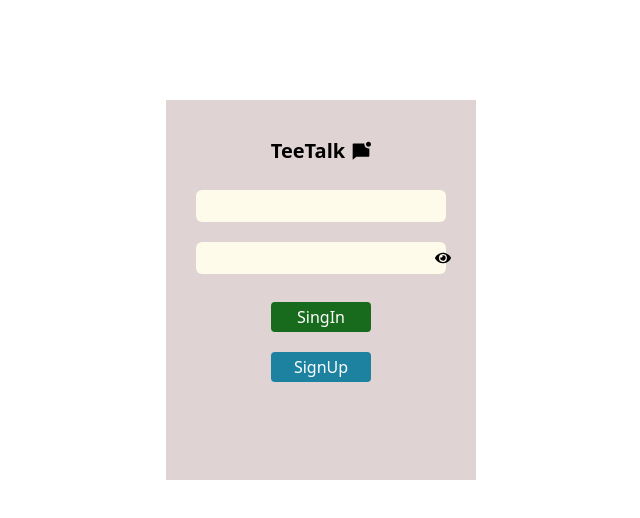
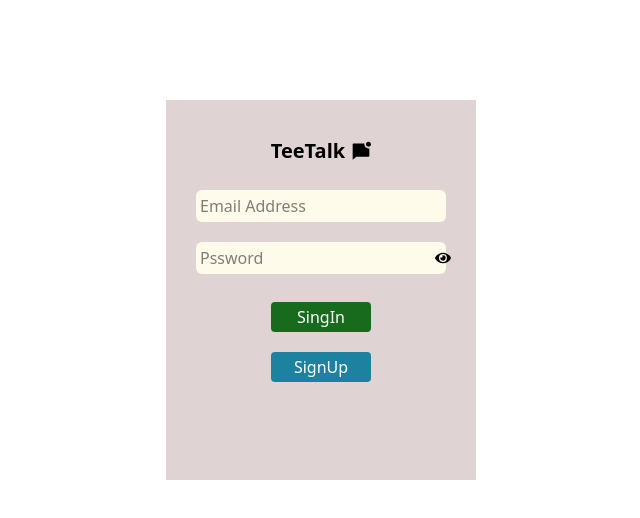
Before and after one commit to moshiurhossain/ReactChatApp-TeeTalk, a React (Vite) app: page / in a window 1280 px wide. Shown: the top 518 px of the page, without its empty margins (319-959 px from the left). Built offline with nearby package versions, Linux system fonts and the light colour scheme.

Commit message:
resgistration nd signin demo full complete

```diff
--- a/src/pages/Resgister.jsx
+++ b/src/pages/Resgister.jsx
@@ -10,7 +10,7 @@ const Resgister = () => {
     <>
      <section id='signin' className=' w-full h-screen '>
         <div  >
-            <div className='w-[310px] h-[380px] bg-[#dfd3d3] pt-4 mx-auto mt-[100px]'>
+            <div className='w-[310px] h-[410px] bg-[#dfd3d3] pt-4 mx-auto mt-[100px]'>
 
                 <div className="iconbox mx-auto w-[50%] flex items-center justify-center gap-1.5 font-bold text-[20px] mt-[20px]">
                     TeeTalk<RiChatUnreadFill />
@@ -18,12 +18,18 @@ const Resgister = () => {
                  <h1 className='text-center text-[24px] font-bold text-lime-800'>Registration</h1>
                 {/* input box starts */}
                 <div className="inputbox flex justify-center items-center py-2 mt-2 flex-col">
-                <input className='w-[250px] p-1 bg-amber-50 rounded-[6px] outline-0 mt-2' type="text" name="" id="" />
+                  {/* user name start */}
+                   <input className='w-[250px] p-1 bg-amber-50 rounded-[6px] outline-0 mt-2' type='text' placeholder='User Name' />
+                  {/* user name end */}
+                  {/* email start */}
+                <input className='w-[250px] p-1 bg-amber-50 rounded-[6px] outline-0 mt-5' type='email' placeholder='Email Address' />
+                 {/* email end */}
                 {/* password start */}
                 <div className='w-[250px] bg-amber-50 mt-5 p-1 rounded-[6px] flex justify-between'>
                 <input
-                className='   outline-0 '
-                type={show?"text":"password"} name="" id="" />
+                className='outline-0'
+                placeholder='Password'
+                type={show?"text":"password"}  />
                 <button className=' w-[30px] cursor-pointer p-1 ' onClick={()=>{setShow(!show)}}><FaEye /></button>
                 </div>
                   {/* password end */}
--- a/src/pages/Singin.jsx
+++ b/src/pages/Singin.jsx
@@ -15,12 +15,12 @@ const Singin = () => {
             </div>
             {/* input box starts */}
             <div className="inputbox flex justify-center items-center py-2 mt-2 flex-col">
-            <input className='w-[250px] p-1 bg-amber-50 rounded-[6px] outline-0 mt-2' type="text" name="" id="" />
+            <input className='w-[250px] p-1 bg-amber-50 rounded-[6px] outline-0 mt-2' type="text" placeholder='Email Address' />
             {/* password start */}
             <div className='w-[250px] bg-amber-50 mt-5 p-1 rounded-[6px] flex justify-between'>
             <input
-            className='   outline-0 '
-            type={show?"text":"password"} name="" id="" />
+            className='outline-0'
+            type={show?"text":"password"} placeholder='Pssword'/>
             <button className=' w-[30px] cursor-pointer p-1 ' onClick={()=>{setShow(!show)}}><FaEye /></button>
             </div>
               {/* password end */}
```
